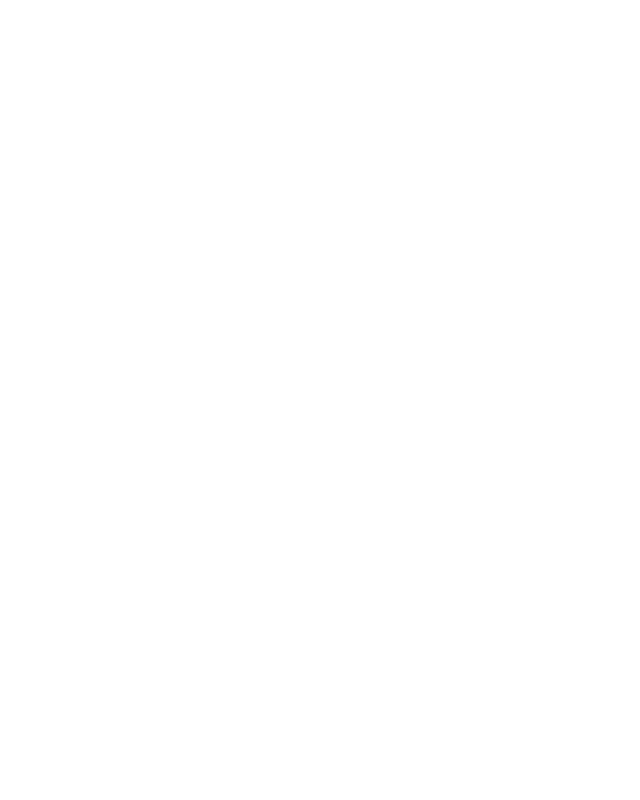
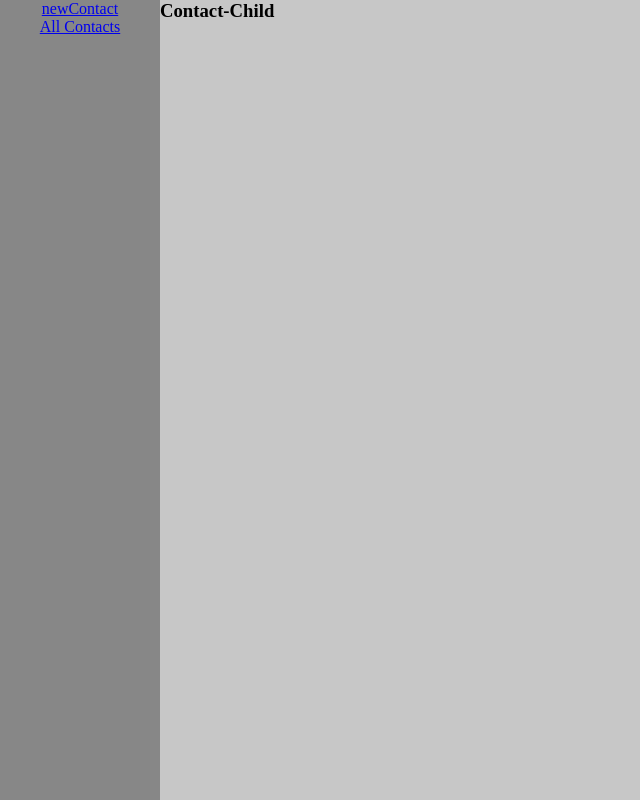
Before and after one commit to vitalischumarov/ContactManager, a React (Vite) app: page /Contacts in a window 1280 px wide. Shown: the whole page, without its empty margins (0-640 px from the left). Built offline with nearby package versions, Linux system fonts and the light colour scheme.

Commit message:
route implemented

```diff
--- a/package.json
+++ b/package.json
@@ -12,6 +12,7 @@
   "dependencies": {
     "react": "^18.3.1",
     "react-dom": "^18.3.1",
+    "react-router-dom": "^7.5.0",
     "sass": "^1.86.3"
   },
   "devDependencies": {
--- a/src/App.scss
+++ b/src/App.scss
@@ -0,0 +1,7 @@
+.app {
+  background-color: rgb(199 199 199);
+  height: 100vh;
+  width: 100%;
+  display: flex;
+  flex-direction: row;
+}
--- a/src/App.tsx
+++ b/src/App.tsx
@@ -1,8 +1,14 @@
-import { useState } from "react";
+import { Outlet } from "react-router-dom";
 import "./App.scss";
+import Menue from "./components/Menue";
 
 function App() {
-  return <div className="app"></div>;
+  return (
+    <div className="app">
+      <Menue></Menue>
+      <Outlet></Outlet>
+    </div>
+  );
 }
 
 export default App;
--- /dev/null
+++ b/src/components/Contacts.tsx
@@ -0,0 +1,5 @@
+function Contacts() {
+  return <h3>Contact-Child</h3>;
+}
+
+export default Contacts;
--- /dev/null
+++ b/src/components/Menue.scss
@@ -0,0 +1,9 @@
+.menue {
+  width: 10rem;
+  height: 100%;
+  background-color: rgb(135 135 135);
+
+  display: flex;
+  flex-direction: column;
+  align-items: center;
+}
--- /dev/null
+++ b/src/components/Menue.tsx
@@ -0,0 +1,13 @@
+import { Link } from "react-router-dom";
+import "./Menue.scss";
+
+function Menue() {
+  return (
+    <div className="menue">
+      <Link to={"/newContact"}>newContact</Link>
+      <Link to={"/Contacts"}>All Contacts</Link>
+    </div>
+  );
+}
+
+export default Menue;
--- /dev/null
+++ b/src/components/NewContact.tsx
@@ -0,0 +1,5 @@
+function NewContact() {
+  return <h3>NewContact-Child</h3>;
+}
+
+export default NewContact;
--- a/src/index.scss
+++ b/src/index.scss
@@ -0,0 +1,4 @@
+* {
+  margin: 0;
+  padding: 0;
+}
--- a/src/main.tsx
+++ b/src/main.tsx
@@ -1,10 +1,25 @@
 import { StrictMode } from "react";
 import { createRoot } from "react-dom/client";
+import { RouterProvider, createBrowserRouter } from "react-router-dom";
 import "./index.scss";
 import App from "./App.tsx";
+import NewContact from "./components/NewContact.tsx";
+import Contacts from "./components/Contacts.tsx";
+
+const router = createBrowserRouter([
+  {
+    path: "/",
+    element: <App></App>,
+    errorElement: <h1>Error! Page not found... sorry</h1>,
+    children: [
+      { path: "/newContact", element: <NewContact /> },
+      { path: "/Contacts", element: <Contacts /> },
+    ],
+  },
+]);
 
 createRoot(document.getElementById("root")!).render(
   <StrictMode>
-    <App />
+    <RouterProvider router={router} />
   </StrictMode>
 );
```
Also changed, not shown: 1 other file (tests, documents, lock files or other folders).
